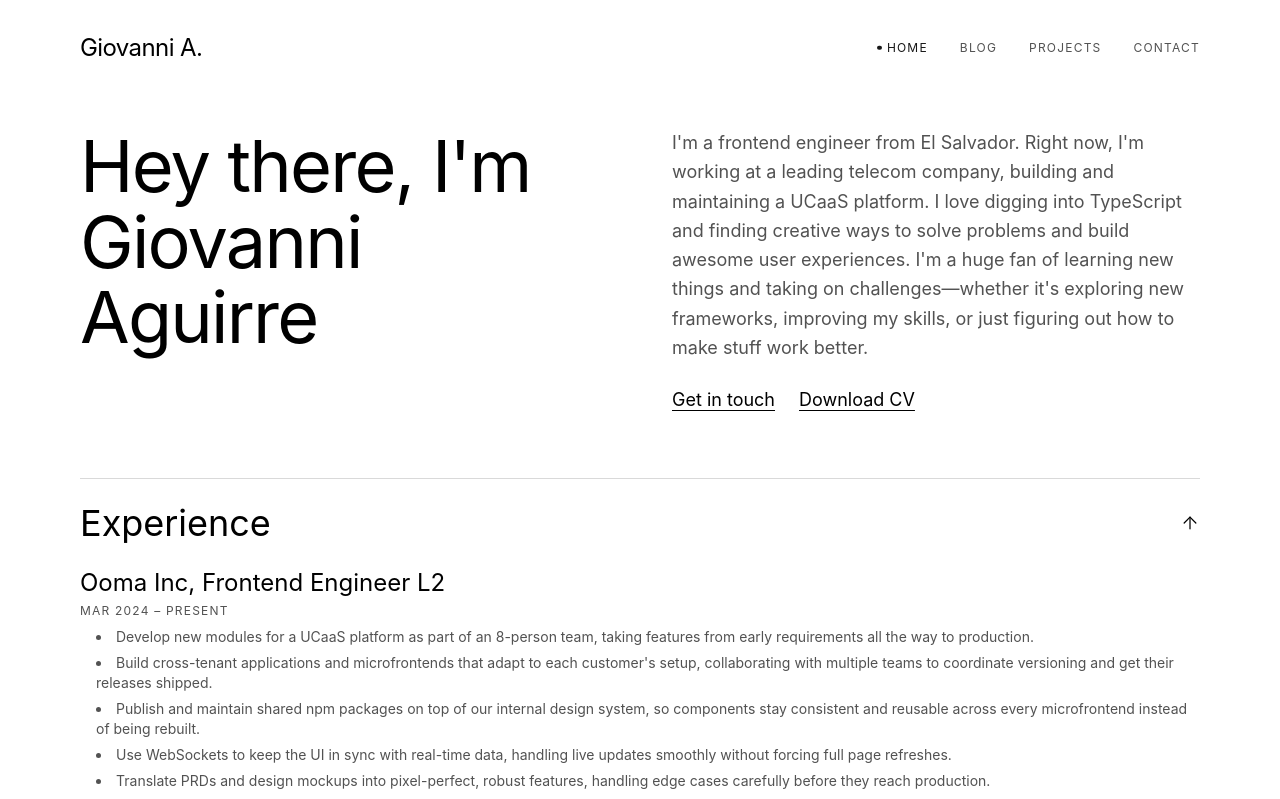
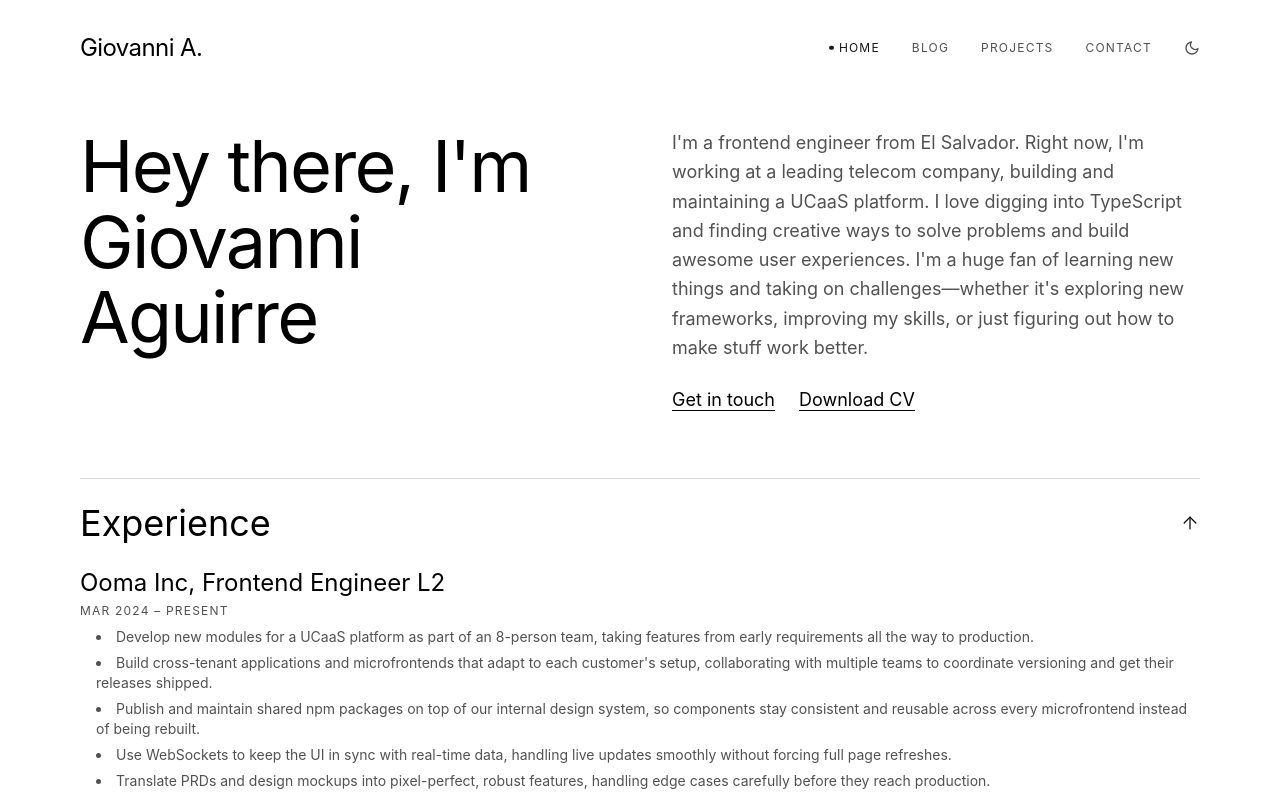
Before and after one commit to galletafromjell666/portfolio-nextjs, a Next.js app: page / in a window 1280 px wide. Shown: the top 799 px of the page. Built offline with nearby package versions, Linux system fonts and the light colour scheme.

Commit message:
add manual light/dark theme switcher
Upgrade Tailwind 4.0.0-alpha.13 -> 4.3.3 to get @custom-variant, so dark: keys off a .dark class. Defaults to the OS setting via a pre-paint script; a header toggle overrides it and persists to localStorage.

```diff
--- a/app/components/nav.tsx
+++ b/app/components/nav.tsx
@@ -1,6 +1,7 @@
 "use client";
 import Link from "next/link";
 import { usePathname } from "next/navigation";
+import { ThemeToggle } from "./theme-toggle";
 
 const navItems = {
   "/": { name: "home" },
@@ -40,12 +41,15 @@ export function Navbar() {
         <Link href="/" className="text-2xl tracking-tight">
           Giovanni A.
         </Link>
+        <div className="flex items-center gap-6 md:gap-8">
           <nav
             id="nav"
             className="relative hidden items-center gap-8 md:flex"
           >
             {links}
           </nav>
+          <ThemeToggle />
+        </div>
       </div>
       <nav
         id="nav-mobile"
--- /dev/null
+++ b/app/components/theme-toggle.tsx
@@ -0,0 +1,29 @@
+"use client";
+import { useEffect, useState } from "react";
+import { Moon, Sun } from "react-feather";
+
+export function ThemeToggle() {
+  const [isDark, setIsDark] = useState(false);
+
+  useEffect(() => {
+    setIsDark(document.documentElement.classList.contains("dark"));
+  }, []);
+
+  function toggle() {
+    const next = !document.documentElement.classList.contains("dark");
+    document.documentElement.classList.toggle("dark", next);
+    localStorage.setItem("theme", next ? "dark" : "light");
+    setIsDark(next);
+  }
+
+  return (
+    <button
+      type="button"
+      onClick={toggle}
+      aria-label={isDark ? "Switch to light mode" : "Switch to dark mode"}
+      className="text-muted transition-colors hover:text-primary cursor-pointer"
+    >
+      {isDark ? <Sun size={16} /> : <Moon size={16} />}
+    </button>
+  );
+}
--- a/app/global.css
+++ b/app/global.css
@@ -1,4 +1,8 @@
 @import "tailwindcss";
+
+/* Manual theme: `dark:` keys off a `.dark` class on <html> instead of the OS
+   media query, so the header toggle can override the system setting. */
+@custom-variant dark (&:where(.dark, .dark *));
 
 ::selection {
   background-color: #47a3f3;
@@ -17,21 +21,18 @@
   --sh-entity: #e25a1c;
 }
 
-@media (prefers-color-scheme: dark) {
-  :root {
-    --sh-class: #4c97f8;
-    --sh-identifier: white;
-    --sh-keyword: #f47067;
-    --sh-string: #0fa295;
-  }
-  html {
-    color-scheme: dark;
-  }
+html.dark {
+  --sh-class: #4c97f8;
+  --sh-identifier: white;
+  --sh-keyword: #f47067;
+  --sh-string: #0fa295;
+  color-scheme: dark;
 }
 
 html {
   min-width: 360px;
   scrollbar-gutter: stable both-edges;
+  color-scheme: light;
 }
 
 /* Accordion: native <details>, no JS */
--- a/app/layout.tsx
+++ b/app/layout.tsx
@@ -47,6 +47,7 @@ export default function RootLayout({
   return (
     <html
       lang="en"
+      suppressHydrationWarning
       className={cx(
         "text-black bg-white dark:text-white dark:bg-stone-950",
         GeistSans.variable,
@@ -54,6 +55,13 @@ export default function RootLayout({
       )}
     >
       <body className="antialiased max-w-2xl lg:max-w-[70rem] mx-4 mt-8 lg:mx-auto">
+        {/* Set the theme before paint: stored choice, else the OS setting. */}
+        <script
+          dangerouslySetInnerHTML={{
+            __html:
+              "try{var t=localStorage.getItem('theme');var d=t?t==='dark':matchMedia('(prefers-color-scheme: dark)').matches;document.documentElement.classList.toggle('dark',d)}catch(e){}",
+          }}
+        />
         <main className="flex-auto min-w-0 mt-6 flex flex-col px-2 md:px-0">
           <Navbar />
           {children}
--- a/package.json
+++ b/package.json
@@ -17,11 +17,11 @@
     "react-dom": "^19.2.6",
     "react-feather": "^2.0.10",
     "sugar-high": "^0.6.0",
-    "tailwindcss": "4.0.0-alpha.13",
+    "tailwindcss": "4.3.3",
     "yaml": "^2.9.1"
   },
   "devDependencies": {
-    "@tailwindcss/postcss": "4.0.0-alpha.13",
+    "@tailwindcss/postcss": "4.3.3",
     "@types/node": "20.11.17",
     "@types/react": "^19.2.14",
     "@types/react-dom": "^19.2.3",
```
Also changed, not shown: 2 other files (tests, documents, lock files or other folders). Lines whose indentation alone changed are shown as unchanged.
